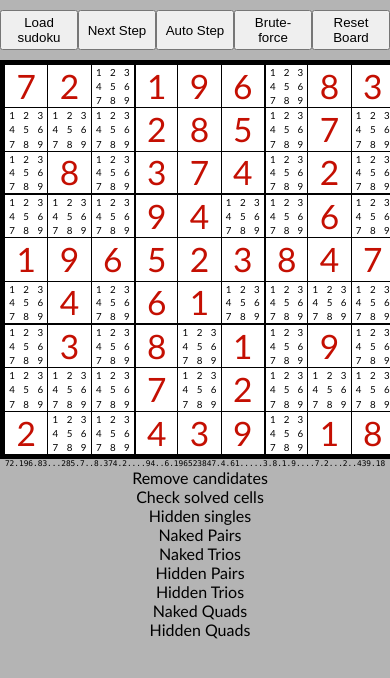
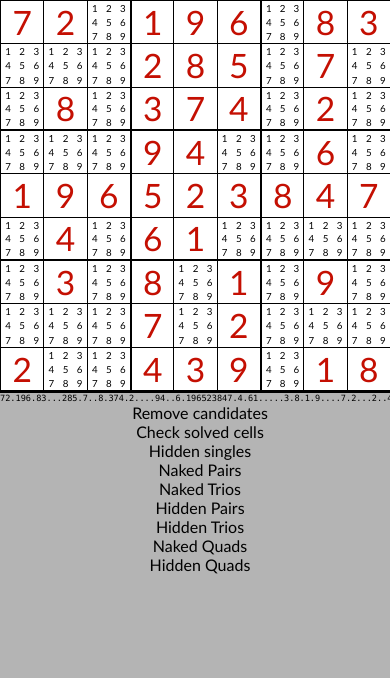
Before and after one commit to ZyerTCoder/sudoku-solver, a Vue app: page / in a window 390 px wide. Shown: the top 678 px of the page. Built offline with nearby package versions, Linux system fonts and the light colour scheme.

Commit message:
better mobile support

```diff
--- a/src/App.vue
+++ b/src/App.vue
@@ -1,5 +1,6 @@
 <template>
 	<!-- <h1>{{ title }}</h1> -->
+	<div  v-if="!isMobile()">
 		<div class="buttons">
 			<button @click="toggleLoadModal()">Load sudoku</button>
 			<!-- :disabled="!sudoku" bits give a warning on load, find alternative -->
@@ -8,9 +9,40 @@
 			<button @click="bruteforceSudoku()" :disabled="running_timer[0]">Brute-force</button>
 			<button @click="resetBoard()">Reset Board</button>
 		</div>
+		<div class="boardAndList">
+			<Board ref="board" @start="startTest" /> <!-- TEMP - DELETE the @start -->
+			<List ref="techList"/>
+		</div>
+	</div>
+	<!-- portrait mobile -->
+	<div v-if="isMobile() && !isWiderThanTall()">
+		<div class="boardAndList">
+			<Board ref="board" @start="startTest" /> <!-- TEMP - DELETE the @start -->
+			<List ref="techList"/>
+		</div>
+		<div class="buttons footer">
+			<button @click="toggleLoadModal()">Load sudoku</button>
+			<!-- :disabled="!sudoku" bits give a warning on load, find alternative -->
+			<button @click="next()" :disabled="running_timer[0]">Next Step</button>
+			<button @click="autoNext()" :disabled="running_timer[0]">Auto Step</button>
+			<button @click="bruteforceSudoku()" :disabled="running_timer[0]">Brute-force</button>
+			<button @click="resetBoard()">Reset Board</button>
+		</div>
+	</div>
+	<!-- landscape mobile -->
+	<div v-if="isMobile() && isWiderThanTall()">
 		<div class="sidebyside">
 			<Board ref="board" @start="startTest" /> <!-- TEMP - DELETE the @start -->
 			<List ref="techList"/>
+		</div>
+		<div class="buttons footer">
+			<button @click="toggleLoadModal()">Load sudoku</button>
+			<!-- :disabled="!sudoku" bits give a warning on load, find alternative -->
+			<button @click="next()" :disabled="running_timer[0]">Next Step</button>
+			<button @click="autoNext()" :disabled="running_timer[0]">Auto Step</button>
+			<button @click="bruteforceSudoku()" :disabled="running_timer[0]">Brute-force</button>
+			<button @click="resetBoard()">Reset Board</button>
+		</div>
 	</div>
 	<Modal
 		v-if="showLoadModal"
@@ -35,6 +67,7 @@
 </template>
 
 <script>
+
 import Board from "./components/Board.vue"
 import Modal from "./components/Modal.vue"
 import List from "./components/List.vue"
@@ -69,6 +102,7 @@ export default {
 			this.sudoku = new Sudoku(board, this.$refs.board, this.$refs.techList)
 		},
 		bruteforceSudoku() {
+			console.log(navigator.userAgent)
 			const boardDisplay = this.$refs.board
 			const timer = this.loop_timer
 			const running_timer = this.running_timer
@@ -153,6 +187,12 @@ export default {
 				return 0
 			}
 			return result
+		},
+		isMobile() {
+			return /Android|webOS|iPhone|iPad|iPod|BlackBerry|IEMobile|Opera Mini/i.test(navigator.userAgent)
+		},
+		isWiderThanTall() {
+			return window.innerHeight < window.innerWidth
 		}
 	},
 }
@@ -193,6 +233,15 @@ p {
 	margin: 0;
 }
 
+.boardAndList {
+	display: flex;
+	flex-direction: row;
+	justify-content: center;
+	width: 100%;
+	margin: 0;
+	padding: 0;
+}
+
 .sidebyside {
 	display: flex;
 	flex-direction: row;
@@ -202,10 +251,25 @@ p {
 	padding: 0;
 }
 
-@media (max-width: 600px) {
-	.sidebyside {
+@media (pointer:none), (pointer:coarse), (max-width: 600px) {
+	.boardAndList {
+		position: fixed;
+		top: 0;
 		flex-direction: column;
 	}
 }
 
+@media (max-width: 600px) {
+	.boardAndList {
+		flex-direction: column;
+	}
+}
+
+.footer {
+	position: fixed;
+	bottom: 0;
+	width: 100%;
+	margin: 0;
+	padding: 0;
+}
 </style>
--- a/src/components/Board.vue
+++ b/src/components/Board.vue
@@ -151,9 +151,13 @@ p {
 	display: block;
 }
 
-@media (max-width: 450px) {
+@media (max-width: 455px) {
+	.board {
+		border-width: 0px 0px 3px 1px;
+	}
+
 	p {
-		font-size: 2vw;
+		font-size: 2.2vw;
 	}
 }
 
--- a/src/components/List.vue
+++ b/src/components/List.vue
@@ -61,7 +61,7 @@ p {
 	background-color: green;
 }
 
-@media (max-width: 450px) {
+@media (pointer:none), (pointer:coarse), (max-width: 600px) {
 	#techList {
 		margin: auto;
 	}
```
Lines whose indentation alone changed are shown as unchanged.
